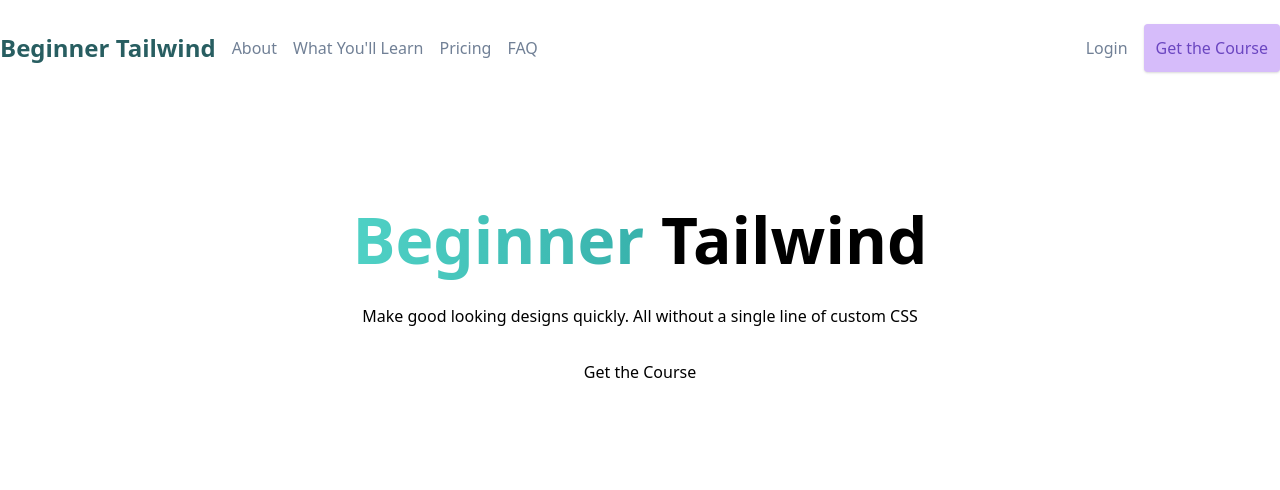
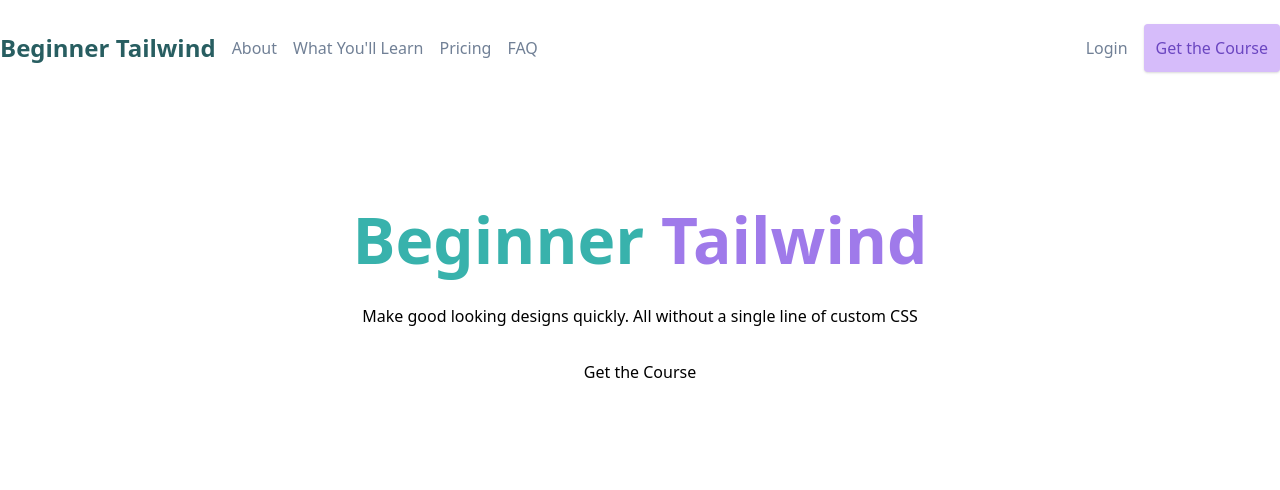
Before and after one commit to kennyk3/beginner-tailwind-site, a website built with Parcel: page src/index.html in a window 1280 px wide. Shown: the top 490 px of the page. Built offline with nearby package versions, Linux system fonts and the light colour scheme.

Commit message:
Remove gradients

```diff
--- a/src/index.html
+++ b/src/index.html
@@ -57,8 +57,8 @@ Typography
             <!-- heading -->
 
             <h1 class="mb-4 text-6xl font-extrabold">
-                <span class="bg-clip-text text-transparent bg-gradient-to-r from-teal-400 to-teal-500">Beginner</span>
-                <span>Tailwind</span>
+                <span class="text-teal-500">Beginner</span>
+                <span class="text-purple-500">Tailwind</span>
             </h1>
 
             <!-- paragraph -->
```
